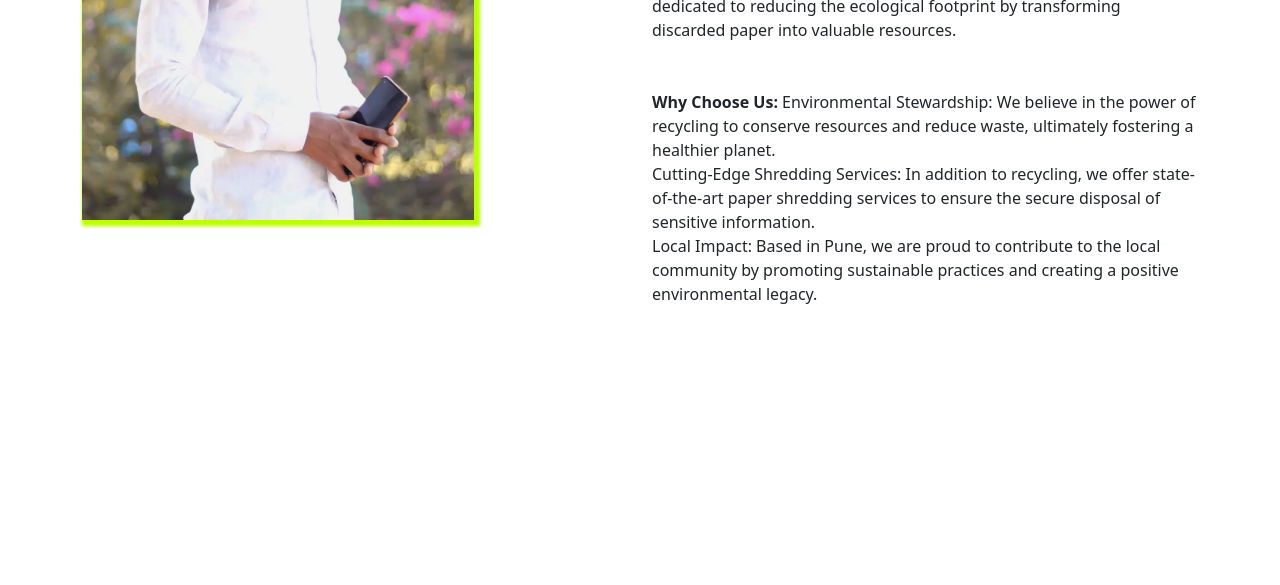
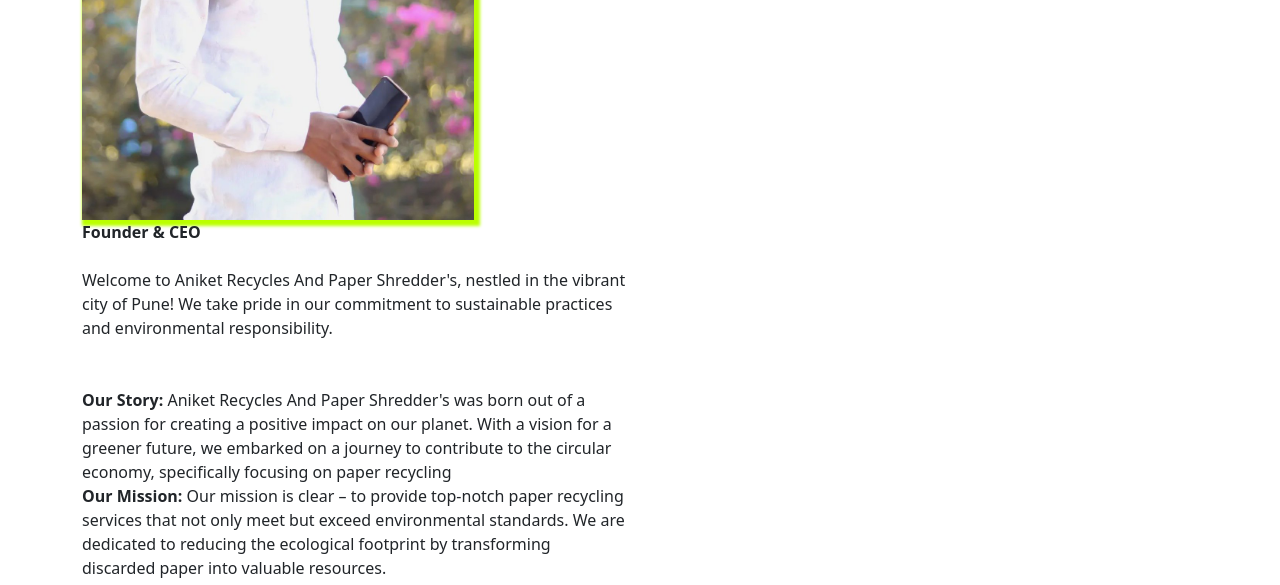
Before and after one commit to Anurath/paper-web, a plain HTML site: page about.html in a window 1280 px wide. Shown: the part 515-1100 px from the top of the page. Before the commit the page ends 821 px from the top, so only its background shows below. Drawn offline with nearby package versions, Linux system fonts and the light colour scheme.

Commit message:
file modified

```diff
--- a/about.html
+++ b/about.html
@@ -34,16 +34,22 @@
                     class="nav-link hover">Contact</a></li>
             <li class="nav-item"><a style="text-decoration:none; color:white;" href="address.html"
                     class="nav-link hover">Address</a></li>
-            <li class="nav-item"><a style="text-decoration:none; color:white;" href="help.html" class="nav-link hover">Help</a>
+            <li class="nav-item"><a style="text-decoration:none; color:white;" href="help.html"
+                    class="nav-link hover">Help</a>
             </li>
         </ul>
     </header>
     <section>
         <div class="container">
             <div class="row">
-                <div class="col-sm-12 col-md-12 col-lg-6"><a href="https://www.instagram.com/adityamarkad1050/"><img class="img1" src="founder.jpg"
-                    alt="Image Is Missing Please Contact To Developer" style="height: 490px;"></a></div>
-                <div class="col-sm-12 col-md-12 col-lg-6 ">Welcome to Aniket Recycles And Paper Shredder's, nestled in the vibrant
+                <div class="col-sm-12 col-md-12 col-lg-6"><a href="https://www.instagram.com/adityamarkad1050/"><img
+                            class="img1" src="founder.jpg" alt="Image Is Missing Please Contact To Developer"
+                            style="height: 490px;"></a></div>
+                <b>Founder & CEO</b>
+                <div class="col-sm-12 col-md-12 col-lg-6 ">
+                    <br>
+                    Welcome to Aniket Recycles And Paper Shredder's, nestled in
+                    the vibrant
                     city of Pune! We take pride in our
                     commitment to sustainable practices and environmental responsibility.
                     <br>
@@ -65,10 +71,10 @@
 
                     Environmental Stewardship: We believe in the power of recycling to conserve resources and reduce
                     waste, ultimately fostering a healthier planet.
-<br>
+                    <br>
                     Cutting-Edge Shredding Services: In addition to recycling, we offer state-of-the-art paper shredding
                     services to ensure the secure disposal of sensitive information.
-<br>
+                    <br>
                     Local Impact: Based in Pune, we are proud to contribute to the local community by promoting
                     sustainable practices and creating a positive environmental legacy.
                 </div>
```
